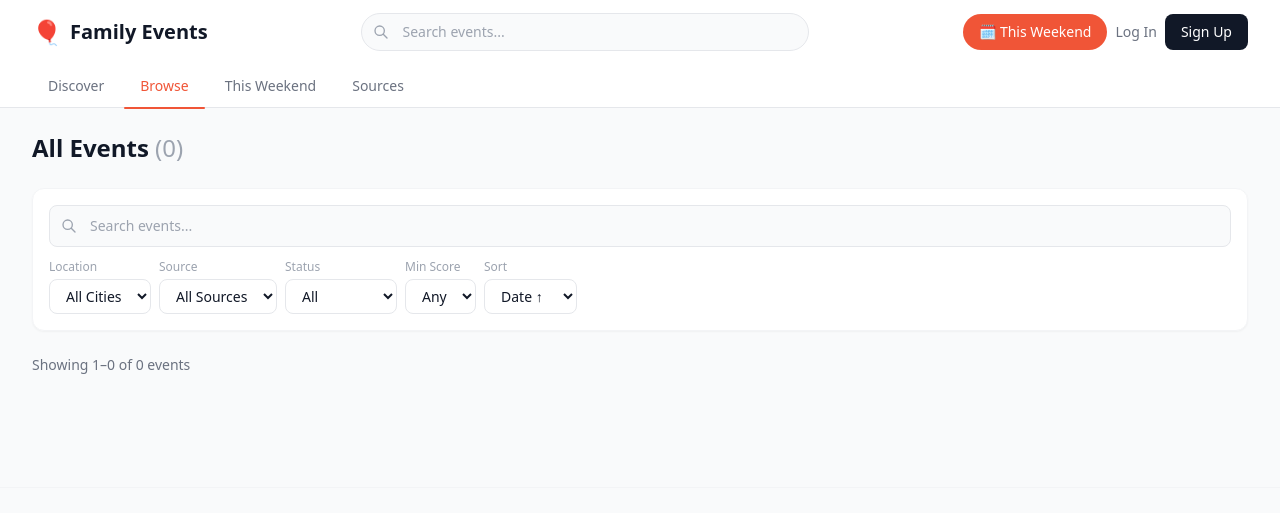
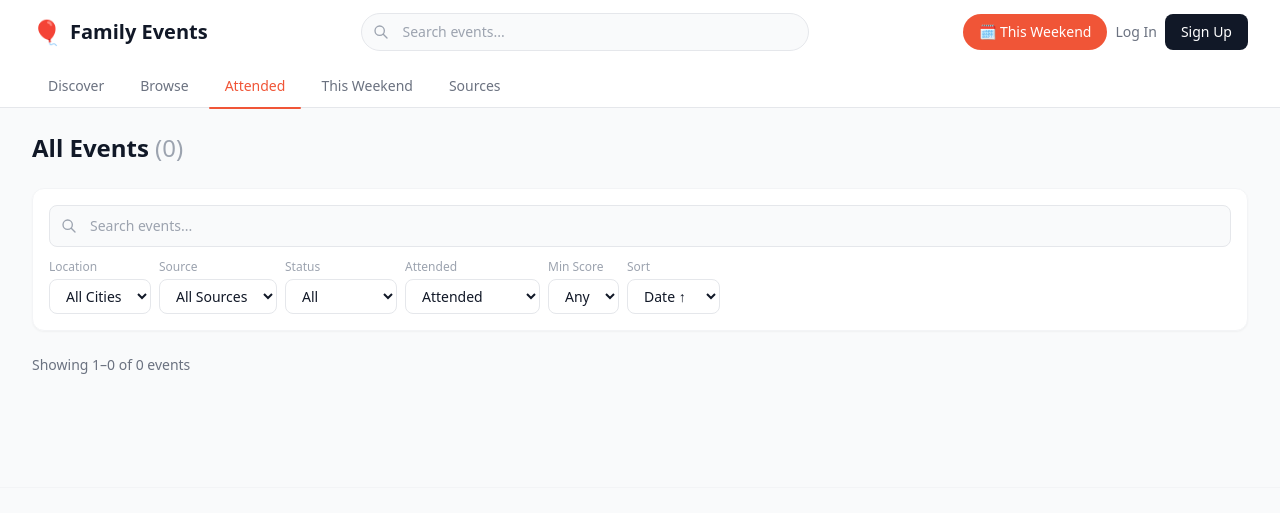
Before and after one commit to HexSleeves/family-events, a FastAPI app: page /events?attended=yes in a window 1280 px wide. Shown: the top 513 px of the page. Run offline with FastAPI, Linux system fonts and the light colour scheme; style sheets or scripts are compiled from the project's sources; parts of the project's set-up code (start-up, migrations or seed data) failed here and were passed over.

Commit message:
Add attended tab and support undoing attended status
Co-authored-by: Shelley <shelley@exe.dev>

```diff
--- a/src/db/database.py
+++ b/src/db/database.py
@@ -344,6 +344,7 @@ class Database:
         city: str = "",
         source: str = "",
         tagged: str = "",
+        attended: str = "",
         score_min: int | None = None,
         sort: str = "start_time",
         page: int = 1,
@@ -357,6 +358,7 @@ class Database:
             city: Filter by location_city (exact match).
             source: Filter by source (exact match).
             tagged: "yes" for tagged only, "no" for untagged only, "" for all.
+            attended: "yes" for attended only, "no" for unattended only, "" for all.
             score_min: Minimum toddler_score (requires tagged).
             sort: Column to sort by. Prefix with "-" for descending.
             page: 1-based page number.
@@ -387,6 +389,11 @@ class Database:
             conditions.append("tags IS NOT NULL")
         elif tagged == "no":
             conditions.append("tags IS NULL")
+
+        if attended == "yes":
+            conditions.append("attended = 1")
+        elif attended == "no":
+            conditions.append("attended = 0")
 
         if score_min is not None:
             conditions.append(
--- a/src/web/app.py
+++ b/src/web/app.py
@@ -487,6 +487,7 @@ async def events_page(
     city: str = "",
     source: str = "",
     tagged: str = "",
+    attended: str = "",
     score_min: str = "",
     sort: str = "start_time",
     page: int = 1,
@@ -499,6 +500,7 @@ async def events_page(
         city=city,
         source=source,
         tagged=tagged,
+        attended=attended,
         score_min=score_min_int,
         sort=sort,
         page=page,
@@ -507,9 +509,11 @@ async def events_page(
     total_pages = max(1, (total + per_page - 1) // per_page)
     filters = await db.get_filter_options()
 
+    active_page = "attended" if attended == "yes" else "events"
+
     ctx = await _ctx(
         request,
-        active_page="events",
+        active_page=active_page,
         events=events,
         total=total,
         page=page,
@@ -519,6 +523,7 @@ async def events_page(
         city=city,
         source=source,
         tagged=tagged,
+        attended=attended,
         score_min=score_min_int,
         sort=sort,
         cities=filters["cities"],
@@ -738,11 +743,20 @@ async def api_attend(request: Request, event_id: str):
         return throttled
 
     await db.mark_attended(event_id)
-    return HTMLResponse(
-        '<span class="inline-flex items-center gap-1.5 px-4 py-2 rounded-lg '
-        'bg-[var(--color-success-light)] text-[var(--color-success)] text-sm font-medium">'
-        "\u2705 Attended</span>"
-    )
+    return _toast("Marked attended")
+
+
+@app.post("/api/unattend/{event_id}", response_class=HTMLResponse)
+async def api_unattend(request: Request, event_id: str):
+    user = await get_current_user(request, db)
+    if denied := _require_login(user):
+        return denied
+    if throttled := _check_rate_limit(request, "api_unattend"):
+        return throttled
+
+    await db.db.execute("UPDATE events SET attended = 0 WHERE id = :id", {"id": event_id})
+    await db.db.commit()
+    return _toast("Marked as not attended")
 
 
 @app.get("/api/events")
--- a/src/web/templates/base.html
+++ b/src/web/templates/base.html
@@ -140,6 +140,7 @@
         {% set nav_items = [
         ('/', 'Discover', 'discover'),
         ('/events', 'Browse', 'events'),
+        ('/events?attended=yes', 'Attended', 'attended'),
         ('/weekend', 'This Weekend', 'weekend'),
         ('/sources', 'Sources', 'sources')
         ] %}
@@ -179,6 +180,9 @@
         <a href="/events"
           class="block px-3 py-2.5 rounded-lg text-sm font-medium {% if active_page == 'events' %}bg-[var(--color-brand-light)] text-[var(--color-brand)]{% else %}text-[var(--color-body)] hover:bg-[var(--color-surface-tertiary)]{% endif %} transition-colors">📋
           Browse All</a>
+        <a href="/events?attended=yes"
+          class="block px-3 py-2.5 rounded-lg text-sm font-medium {% if active_page == 'attended' %}bg-[var(--color-brand-light)] text-[var(--color-brand)]{% else %}text-[var(--color-body)] hover:bg-[var(--color-surface-tertiary)]{% endif %} transition-colors">✅
+          Attended</a>
         <a href="/weekend"
           class="block px-3 py-2.5 rounded-lg text-sm font-medium {% if active_page == 'weekend' %}bg-[var(--color-brand-light)] text-[var(--color-brand)]{% else %}text-[var(--color-body)] hover:bg-[var(--color-surface-tertiary)]{% endif %} transition-colors">🗓️
           This Weekend</a>
--- a/src/web/templates/events.html
+++ b/src/web/templates/events.html
@@ -27,6 +27,7 @@
         ('city', 'Location', cities),
         ('source', 'Source', sources),
         ('tagged', 'Status', ['yes', 'no']),
+        ('attended', 'Attended', ['yes', 'no']),
         ('score_min', 'Min Score', range(1, 11)),
         ('sort', 'Sort', [('start_time', 'Date ↑'), ('-start_time', 'Date ↓'), ('-score', 'Score ↓'), ('title', 'Title')])
       ] %}
@@ -42,6 +43,10 @@
             <option value="">All</option>
             <option value="yes" {{ 'selected' if tagged=='yes' }}>Tagged</option>
             <option value="no" {{ 'selected' if tagged=='no' }}>Untagged</option>
+          {% elif name == 'attended' %}
+            <option value="">All</option>
+            <option value="yes" {{ 'selected' if attended=='yes' }}>Attended</option>
+            <option value="no" {{ 'selected' if attended=='no' }}>Not Attended</option>
           {% elif name == 'score_min' %}
             <option value="">Any</option>
             {% for v in options %}
--- a/src/web/templates/partials/_events_table.html
+++ b/src/web/templates/partials/_events_table.html
@@ -78,7 +78,7 @@
 <nav class="flex items-center justify-center gap-1 mt-6" aria-label="Pagination">
   {# Previous #}
   {% if page > 1 %}
-  <button hx-get="/events?page={{ page - 1 }}&q={{ q }}&city={{ city }}&source={{ source }}&tagged={{ tagged }}&score_min={{ score_min or '' }}&sort={{ sort }}"
+  <button hx-get="/events?page={{ page - 1 }}&q={{ q }}&city={{ city }}&source={{ source }}&tagged={{ tagged }}&attended={{ attended }}&score_min={{ score_min or '' }}&sort={{ sort }}"
           hx-target="#events-results" hx-swap="innerHTML" hx-push-url="true"
           class="min-w-[40px] min-h-[40px] inline-flex items-center justify-center rounded-lg border border-[var(--color-edge)] text-sm text-[var(--color-muted)] hover:bg-[var(--color-surface-tertiary)] hover:text-[var(--color-heading)] transition-colors">
     ←
@@ -90,7 +90,7 @@
     {% if p == page %}
     <span class="min-w-[40px] min-h-[40px] inline-flex items-center justify-center rounded-lg bg-[var(--color-brand)] text-white text-sm font-semibold">{{ p }}</span>
     {% elif p == 1 or p == total_pages or (p >= page - 1 and p <= page + 1) %}
-    <button hx-get="/events?page={{ p }}&q={{ q }}&city={{ city }}&source={{ source }}&tagged={{ tagged }}&score_min={{ score_min or '' }}&sort={{ sort }}"
+    <button hx-get="/events?page={{ p }}&q={{ q }}&city={{ city }}&source={{ source }}&tagged={{ tagged }}&attended={{ attended }}&score_min={{ score_min or '' }}&sort={{ sort }}"
             hx-target="#events-results" hx-swap="innerHTML" hx-push-url="true"
             class="min-w-[40px] min-h-[40px] inline-flex items-center justify-center rounded-lg border border-[var(--color-edge)] text-sm text-[var(--color-muted)] hover:bg-[var(--color-surface-tertiary)] hover:text-[var(--color-heading)] transition-colors">
       {{ p }}
@@ -102,7 +102,7 @@
 
   {# Next #}
   {% if page < total_pages %}
-  <button hx-get="/events?page={{ page + 1 }}&q={{ q }}&city={{ city }}&source={{ source }}&tagged={{ tagged }}&score_min={{ score_min or '' }}&sort={{ sort }}"
+  <button hx-get="/events?page={{ page + 1 }}&q={{ q }}&city={{ city }}&source={{ source }}&tagged={{ tagged }}&attended={{ attended }}&score_min={{ score_min or '' }}&sort={{ sort }}"
           hx-target="#events-results" hx-swap="innerHTML" hx-push-url="true"
           class="min-w-[40px] min-h-[40px] inline-flex items-center justify-center rounded-lg border border-[var(--color-edge)] text-sm text-[var(--color-muted)] hover:bg-[var(--color-surface-tertiary)] hover:text-[var(--color-heading)] transition-colors">
     →
```
Also changed, not shown: src/web/templates/event_detail.html (+14 -2 lines).
